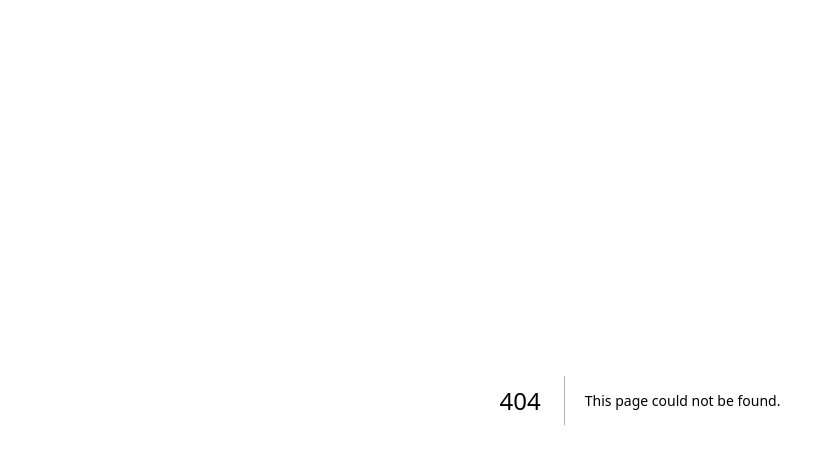
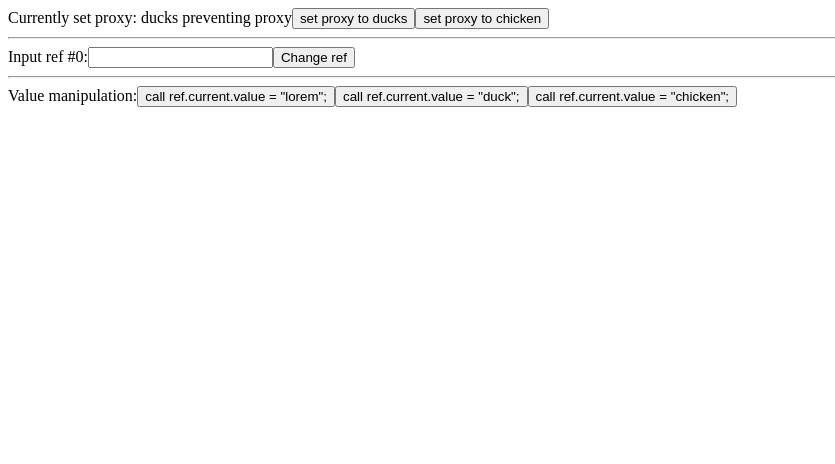
Before and after one commit to dzek69/ezez-hooks, a Next.js app: page /useProxyRef in a window 1280 px wide. Before the commit this address had no page. Shown: the top 464 px of the page, without its empty margins (0-835 px from the left). Built offline with nearby package versions, Linux system fonts and the light colour scheme.

Commit message:
+ WIP `useProxyRef` hook

```diff
--- a/package.json
+++ b/package.json
@@ -1,6 +1,6 @@
 {
   "name": "@ezez/hooks",
-  "version": "2.1.1",
+  "version": "2.1.1+",
   "repository": "git@github.com:dzek69/ezez-hooks.git",
   "author": "Jacek Nowacki",
   "license": "MIT",
--- /dev/null
+++ b/src/demos/useProxyRef/index.tsx
@@ -0,0 +1,75 @@
+import React, { useCallback, useRef, useState } from "react";
+
+import { useProxyRef } from "../../useProxyRef";
+
+interface Props {}
+
+const noDucksProxy: ProxyHandler<HTMLInputElement | HTMLTextAreaElement> = {
+    set(input, prop, value) {
+        console.info("setting value on ducks proxy", value, input.value, value === input.value);
+
+        if (value === "duck") {
+            console.error("No ducks allowed!");
+            return true;
+        }
+
+        if (prop === "value" && typeof value === "string") {
+            // eslint-disable-next-line no-param-reassign
+            input[prop] = value;
+        }
+        return true;
+    },
+};
+
+const noChickenProxy: ProxyHandler<HTMLInputElement | HTMLTextAreaElement> = {
+    set(input, prop, value) {
+        console.info("setting value on chicken proxy", value, input.value, value === input.value);
+
+        if (value === "chicken") {
+            console.error("No chickens allowed!");
+            return true;
+        }
+
+        if (prop === "value" && typeof value === "string") {
+            // eslint-disable-next-line no-param-reassign
+            input[prop] = value;
+        }
+        return true;
+    },
+};
+
+const UseProxyRef: React.FC<Props> = () => {
+    const renderCount = useRef(0);
+    const [number, setNumber] = useState(0); // just to trigger re-renders
+
+    const [currentProxy, setCurrentProxy] = useState<ProxyHandler<HTMLInputElement | HTMLTextAreaElement>>(noDucksProxy);
+
+    const ref = useProxyRef<HTMLInputElement | null>(null, currentProxy);
+
+    const setRefValue = (value: string) => {
+        if (!ref.current) {
+            console.error("No ref!");
+            return;
+        }
+        ref.current.value = value;
+    };
+
+    return (
+        <div>
+            Currently set proxy: {currentProxy === noDucksProxy ? "ducks preventing proxy" : "chicken preventing proxy"}
+            <button onClick={() => { setCurrentProxy(noDucksProxy); }}>set proxy to ducks</button>
+            <button onClick={() => { setCurrentProxy(noChickenProxy); }}>set proxy to chicken</button>
+            <hr />
+            Input ref #{number}:
+            <input key={number} ref={ref} />
+            <button onClick={() => { setNumber(p => p + 1); }}>Change ref</button>
+            <hr />
+            Value manipulation:
+            <button onClick={() => { setRefValue("lorem"); }}>call ref.current.value = "lorem";</button>
+            <button onClick={() => { setRefValue("duck"); }}>call ref.current.value = "duck";</button>
+            <button onClick={() => { setRefValue("chicken"); }}>call ref.current.value = "chicken";</button>
+        </div>
+    );
+};
+
+export { UseProxyRef };
--- a/src/pages/index.tsx
+++ b/src/pages/index.tsx
@@ -55,6 +55,9 @@ const Index: React.FC = () => {
                     <Link href={"/useIsFirstRender"}>useIsFirstRender</Link>
                 </li>
                 <li>
+                    <Link href={"/useProxyRef"}>useProxyRef</Link>
+                </li>
+                <li>
                     <Link href={"/useSimpleGeolocation"}>useSimpleGeolocation</Link>
                 </li>
                 <li>
--- /dev/null
+++ b/src/pages/useProxyRef/index.tsx
@@ -0,0 +1,7 @@
+import React from "react";
+
+import { UseProxyRef } from "../../demos/useProxyRef/index.js";
+
+const UseProxyRefPage: React.FC = () => <UseProxyRef />;
+
+export default UseProxyRefPage;
--- /dev/null
+++ b/src/useProxyRef.ts
@@ -0,0 +1,61 @@
+import type { MutableRefObject } from "react";
+import { useState, useRef } from "react";
+
+/**
+ * This hook allows you to create a ref that is proxied, so you have control over what is done with it later.
+ * @param defaultValue - the usual ref value
+ * @param handler - proxy handler that will wrap your value
+ */
+const useProxyRef = <T extends object | null | undefined>(
+    defaultValue: T, handler: ProxyHandler<Exclude<T, null | undefined>>,
+): MutableRefObject<T> => {
+    /**
+     * Holds the raw, unproxied value
+     */
+    const rawStorage = useRef(defaultValue);
+    /**
+     * Holds the value we proxy and then expose
+     */
+    const storage = useRef(defaultValue);
+    /**
+     * Stores current proxy handler
+     */
+    const currentHandler = useRef(handler);
+    currentHandler.current = handler;
+
+    /**
+     * This is ref-like value we will expose
+     */
+    const [exposed] = useState({});
+
+    /**
+     * Setter of exposed ref
+     */
+    const setter = (value: T) => {
+        rawStorage.current = value;
+        storage.current = rawStorage.current == null
+            ? rawStorage.current
+            : new Proxy(rawStorage.current, currentHandler.current);
+    };
+
+    /**
+     * Prepare `current` property on exposed ref
+     */
+    if (!("current" in exposed)) {
+        Object.defineProperty(exposed, "current", {
+            get: () => storage.current,
+            set: setter,
+        });
+    }
+
+    /**
+     * Make sure we react to handler changes
+     */
+    setter(rawStorage.current);
+
+    return exposed as MutableRefObject<T>;
+};
+
+export {
+    useProxyRef,
+};
```
Also changed, not shown: .eslintrc.json, 1 other file (tests, documents, lock files or other folders).
